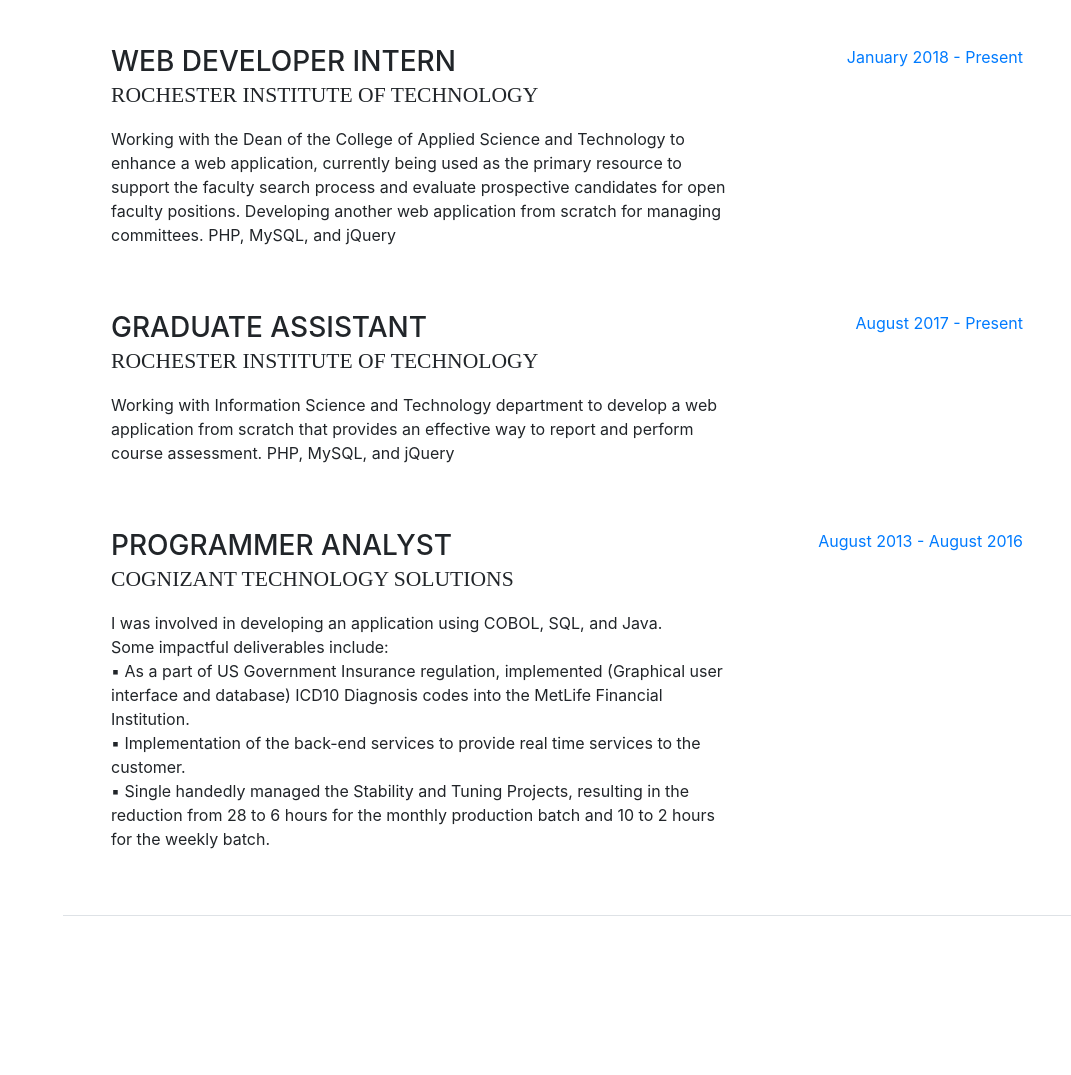
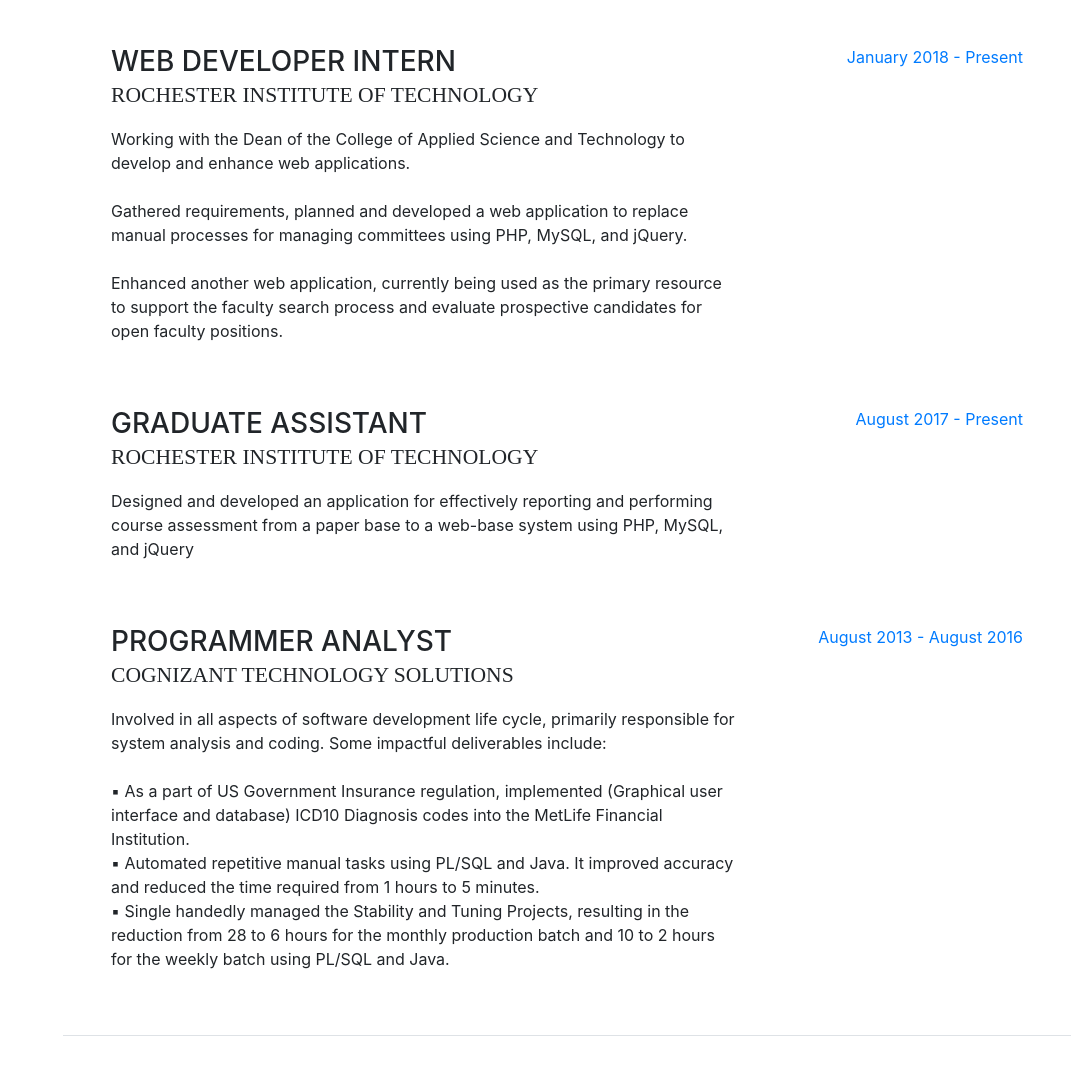
Before and after one commit to Aakash-J/Aakash-J.github.io, a website with bundled scripts: page index.html in a window 1280 px wide. Shown: the part 889-1964 px from the top of the page, without its empty margins (209-1280 px from the left). Built offline with nearby package versions, Linux system fonts and the light colour scheme; a web font is replaced by a local one.

Commit message:
update
update index page

```diff
--- a/index.html
+++ b/index.html
@@ -99,7 +99,8 @@
             <div class="resume-content mr-auto">
               <h3 class="mb-0">Web Developer Intern </h3>
               <div class="subheading mb-3">Rochester Institute of Technology</div>
-              <p>Working with the Dean of the College of Applied Science and Technology to enhance a web application, currently being used as the primary resource to support the faculty search process and evaluate prospective candidates for open faculty positions.  Developing another web application from scratch for managing committees. PHP, MySQL, and jQuery</p>
+              <p>Working with the Dean of the College of Applied Science and Technology to develop and enhance web applications.<br /> <br />Gathered requirements, planned and developed a web application to replace manual processes for managing committees using PHP, MySQL, and jQuery.
+ <br /><br />Enhanced another web application, currently being used as the primary resource to support the faculty search process and evaluate prospective candidates for open faculty positions.</p>
             </div>
             <div class="resume-date text-md-right">
               <span class="text-primary">January 2018 - Present</span>
@@ -110,7 +111,7 @@
             <div class="resume-content mr-auto">
               <h3 class="mb-0">Graduate Assistant</h3>
               <div class="subheading mb-3">Rochester Institute of Technology</div>
-              <p>Working with Information Science and Technology department to develop a web application from scratch that provides an effective way to report and perform course assessment. PHP, MySQL, and jQuery</p>
+              <p>Designed and developed an application for effectively reporting and performing course assessment from a paper base to a web-base system using PHP, MySQL, and jQuery</p>
             </div>
             <div class="resume-date text-md-right">
               <span class="text-primary">August 2017 - Present</span>
@@ -121,10 +122,10 @@
             <div class="resume-content mr-auto">
               <h3 class="mb-0">PROGRAMMER ANALYST</h3>
               <div class="subheading mb-3">COGNIZANT TECHNOLOGY SOLUTIONS </div>
-              <p>I was involved in developing an application using COBOL, SQL, and Java.<br /> Some impactful deliverables include:<br />
+              <p>Involved in all aspects of software development life cycle, primarily responsible for system analysis and coding. Some impactful deliverables include:<br /><br />
 ▪	As a part of US Government Insurance regulation, implemented (Graphical user interface and database) ICD10 Diagnosis codes into the MetLife Financial Institution.<br />
-▪	Implementation of the back-end services to provide real time services to the customer. <br />
-▪	Single handedly managed the Stability and Tuning Projects, resulting in the reduction from 28 to 6 hours for the monthly production batch and 10 to 2 hours for the weekly batch. <br /></p>
+▪	Automated repetitive manual tasks using PL/SQL and Java. It improved accuracy and reduced the time required from 1 hours to 5 minutes.<br />
+▪	Single handedly managed the Stability and Tuning Projects, resulting in the reduction from 28 to 6 hours for the monthly production batch and 10 to 2 hours for the weekly batch using PL/SQL and Java.<br /></p>
             </div>
             <div class="resume-date text-md-right">
               <span class="text-primary">August 2013 - August 2016</span>
```
